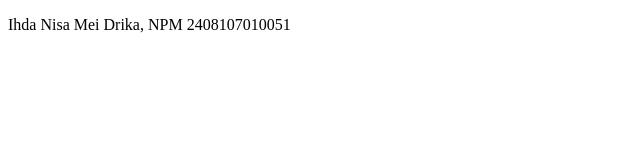
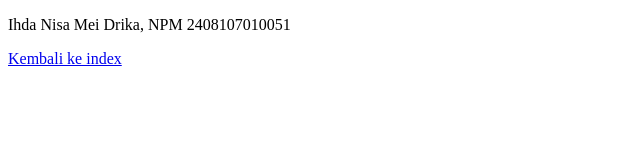
Before and after one commit to ihda24nmd/SINF2020-2026-C_KLP8, a plain HTML site: page 2408107010051.html in a window 1280 px wide. Shown: the whole page, without its empty margins (0-640 px from the left). Drawn offline with Linux system fonts and the light colour scheme.

Commit message:
Update 2408107010051.html

```diff
--- a/2408107010051.html
+++ b/2408107010051.html
@@ -5,5 +5,6 @@
  </head>
  <body>
   <p>Ihda Nisa Mei Drika, NPM 2408107010051</p>
+      <a href="index.html">Kembali ke index</a>
  </body>
 </html>
```
